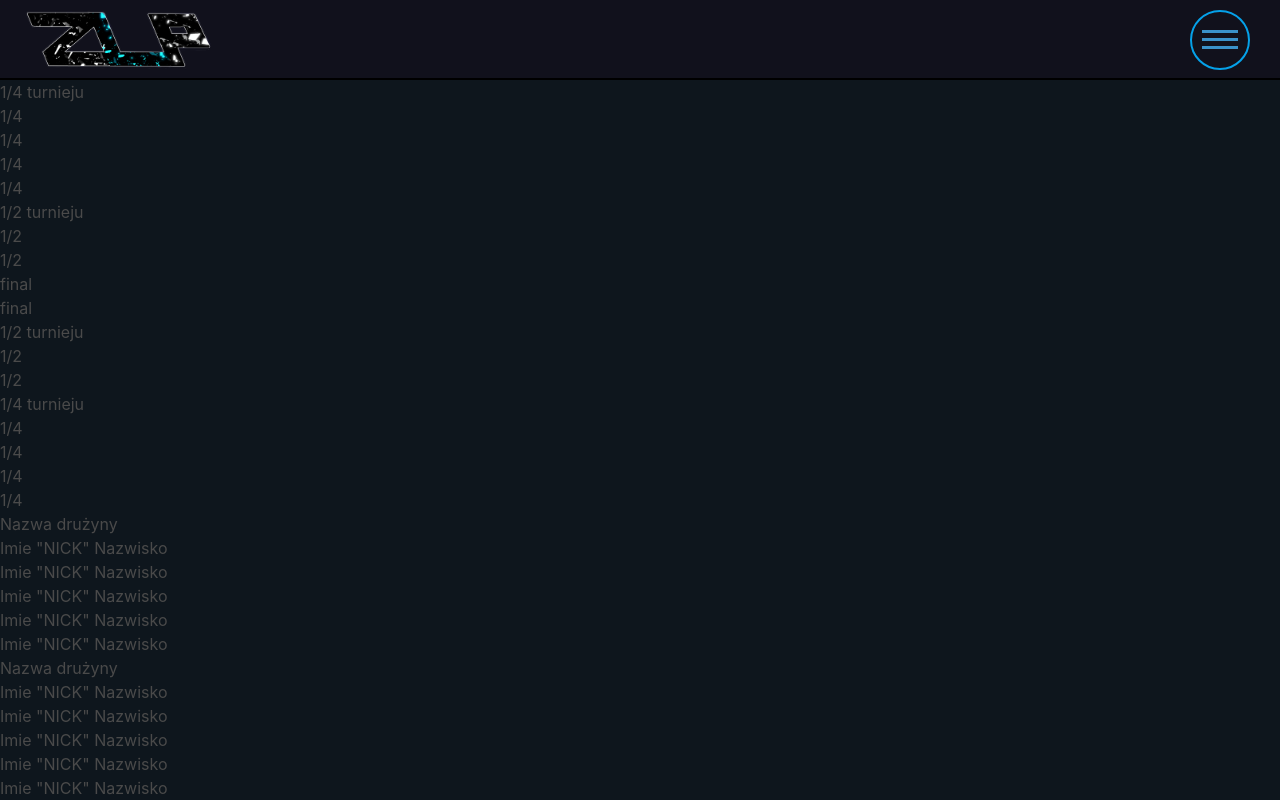
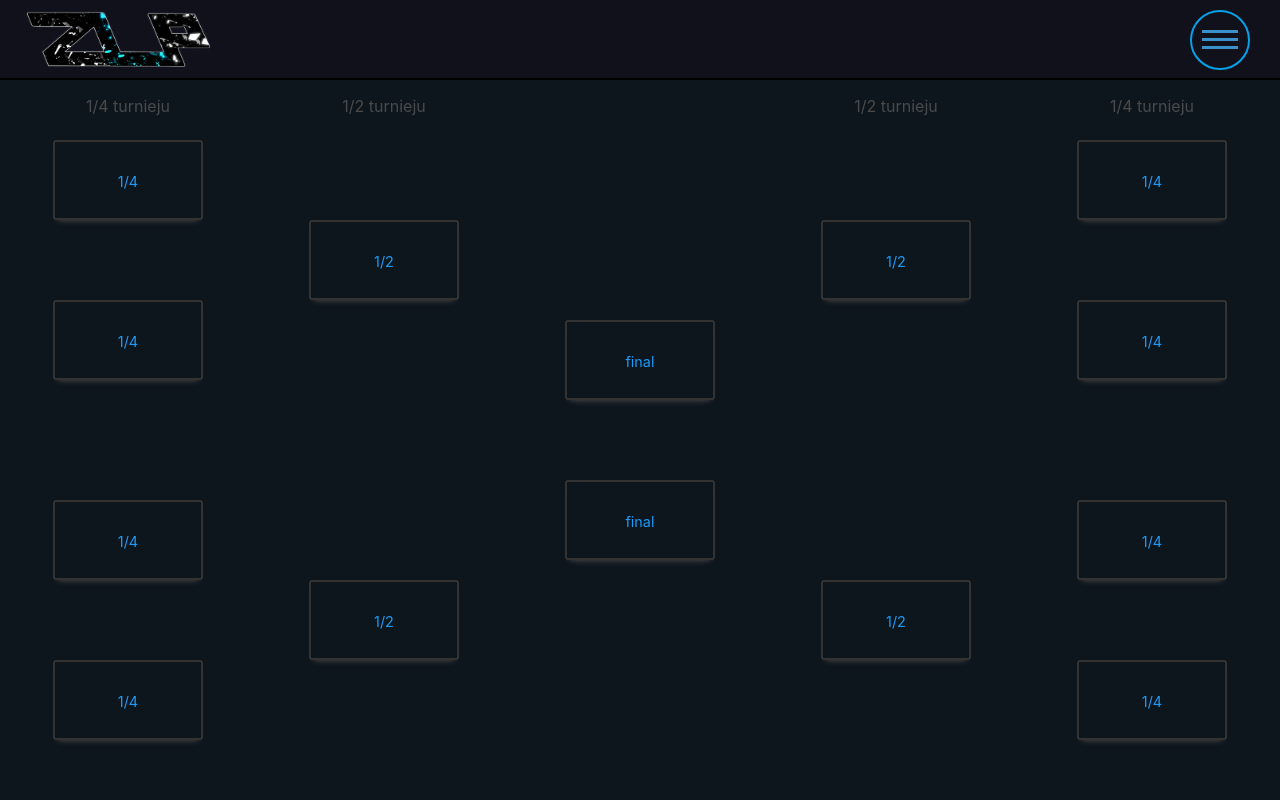
Before and after one commit to PatrickInFrontEnd/ZLP, a React (Create React App) app: page /drabinka in a window 1280 px wide. Shown: the top 800 px of the page. Built offline with nearby package versions, Linux system fonts and the light colour scheme.

Commit message:
Update LadderPage.jsx

```diff
--- a/src/pages/LadderPage.jsx
+++ b/src/pages/LadderPage.jsx
@@ -1,17 +1,188 @@
 import React, { Component } from "react";
 import styled from "styled-components";
+import { Colors } from "../Components/Colors";
 
 const Container = styled.div``;
-const Ledder = styled.div``;
-const Collection = styled.div``;
-const PlaceOfTeam = styled.div``;
-const QuarterfinalColumns = styled.div``;
-const SemiFinalsColumns = styled.div``;
-const Teams = styled.div``;
-const TeamSquads = styled.div``;
-const H3 = styled.h3``;
-const H1 = styled.h1``;
-const P = styled.p``;
+const Ledder = styled.section`
+    display: flex;
+    flex-grow: 1;
+
+    @media (max-width: 600px) {
+        flex-direction: row;
+        flex-wrap: wrap;
+        width: 95%;
+    }
+
+    @media (max-width: 400px) {
+        flex-direction: column;
+        width: 100%;
+    }
+`;
+const Collection = styled.div`
+    position: relative;
+    display: flex;
+    flex-direction: column;
+    justify-content: center;
+    align-items: center;
+    flex-grow: 1;
+
+    @media (max-width: 600px) {
+        flex-direction: row;
+        flex-wrap: wrap;
+    }
+
+`;
+const PlaceOfTeam = styled.div`
+    width: 150px;
+    height: 80px;
+    margin: 40px 10px;
+    border-radius: 3px;
+    border: 2px solid #333;
+    box-shadow: 0px 5px 6px -5px #555;
+    transition: .3s;
+
+    @media (max-width: 1024px) {
+        width: 130px;
+        height: 70px;
+    }
+
+    @media (max-width: 768px) {
+        width: 100px;
+        height: 60px;
+    }
+
+    @media (max-width: 600px) {
+        width: 120px;
+        height: 60px;
+        margin: 20px 30px;
+    }
+
+    @media (max-width: 400px) {
+        width: 100px;
+    }
+
+    @media (max-width: 360px) {
+        width: 80px;
+        height: 40px;
+    }
+`;
+const QuarterfinalColumns = styled.div`
+    display: flex;
+    flex-direction: column;
+    justify-content: center;
+    align-items: center;
+    flex-grow: 1;
+    margin: 20px 0;
+
+    @media (max-width: 768px) {
+        flex-direction: row;
+        flex-wrap: wrap;
+        margin: 10px 0;
+    }
+
+    @media (max-width: 400px) {
+        margin: 10px 20px;
+    }
+`;
+const SemiFinalsColumns = styled.div`
+    display: flex;
+    flex-direction: column;
+    justify-content: center;
+    align-items: center;
+    flex-grow: 1;
+    margin: 20px 0;
+
+    @media (max-width: 768px) {
+        flex-direction: row;
+        flex-wrap: wrap;
+        margin: 10px 0;
+    }
+`;
+
+const Final = styled.div`
+    display: flex;
+    flex-direction: row;
+    justify-content: center;
+    align-items: center;
+    flex-grow: 1;
+
+    @media (max-width: 768px) {
+        flex-direction: row;
+    }
+`;
+const Teams = styled.section`
+    display: flex;
+    justify-content: space-around;
+    flex-wrap: wrap;
+    margin: 50px auto 0;
+    max-width: 70%;
+
+    @media (max-width: 768px) {
+       max-width: 90%;
+    }
+`;
+const TeamSquads = styled.div`
+    border-radius: 3px;
+    margin: 10px 20px;
+    flex-grow: 1;
+    border: 2px solid #222;
+    box-shadow: 0px 5px 6px -5px #555;
+
+
+
+    @media (max-width: 768px) {
+        margin: 15px 30px;
+    }
+`;
+const H3 = styled.h3`
+    position: absolute;
+    text-align: center;
+    top: 2%;
+`;
+const H1 = styled.h1`
+    text-transform: uppercase;
+    color: #fff;
+    background-color: #222;
+    text-align: center;
+    padding: 10px;
+    border-bottom: 2px solid #333;
+    border-radius: 0 0 10px 10px;
+`;
+const PInLederSection = styled.p`
+    text-align: center;
+    line-height: 80px;
+    font-size: .9rem;
+    color:${Colors.blue_text};;
+    cursor: default;
+
+    @media (max-width: 1024px) {
+        line-height: 70px;
+        font-size: .7rem;
+    }
+
+    @media (max-width: 768px) {
+        line-height: 60px;
+        font-size: .8rem;
+    }
+
+    @media (max-width: 360px){
+        line-height: 40px;
+    }
+`;
+const P = styled.p`
+    padding: 10px;
+    color:${Colors.blue_text};
+    font-size: 22px;
+
+    @media (max-width: 1024px) {
+        font-size: .7rem;
+    }
+
+    @media (max-width: 768px) {
+        font-size: .8rem;
+    }
+
+`;
 const I = styled.i``;
 const Icon = styled.div``;
 
@@ -25,18 +196,18 @@ class LedderPage extends Component {
                         <H3>1/4 turnieju</H3>
                         <QuarterfinalColumns>
                             <PlaceOfTeam>
-                                <P>1/4</P>
+                                <PInLederSection>1/4</PInLederSection>
                             </PlaceOfTeam>
                             <PlaceOfTeam>
-                                <P>1/4</P>
+                                <PInLederSection>1/4</PInLederSection>
                             </PlaceOfTeam>
                         </QuarterfinalColumns>
                         <QuarterfinalColumns>
                             <PlaceOfTeam>
-                                <P>1/4</P>
+                                <PInLederSection>1/4</PInLederSection>
                             </PlaceOfTeam>
                             <PlaceOfTeam>
-                                <P>1/4</P>
+                                <PInLederSection>1/4</PInLederSection>
                             </PlaceOfTeam>
                         </QuarterfinalColumns>
                     </Collection>
@@ -44,34 +215,38 @@ class LedderPage extends Component {
                         <H3>1/2 turnieju</H3>
                         <SemiFinalsColumns>
                             <PlaceOfTeam>
-                                <P>1/2</P>
+                                <PInLederSection>1/2</PInLederSection>
                             </PlaceOfTeam>
                         </SemiFinalsColumns>
                         <SemiFinalsColumns>
                             <PlaceOfTeam>
-                                <P>1/2</P>
+                                <PInLederSection>1/2</PInLederSection>
                             </PlaceOfTeam>
                         </SemiFinalsColumns>
                     </Collection>
                     <Collection>
                         <PlaceOfTeam>
-                            <P>final</P>
+                            <Final>
+                                <PInLederSection>final</PInLederSection>
+                            </Final>
                         </PlaceOfTeam>
                         <Icon><I></I></Icon>
                         <PlaceOfTeam>
-                            <P>final</P>
+                            <Final>
+                                <PInLederSection>final</PInLederSection>
+                            </Final>
                         </PlaceOfTeam>
                     </Collection>
                     <Collection>
                         <H3>1/2 turnieju</H3>
                         <SemiFinalsColumns>
                             <PlaceOfTeam>
-                                <P>1/2</P>
+                                <PInLederSection>1/2</PInLederSection>
                             </PlaceOfTeam>
                         </SemiFinalsColumns>
                         <SemiFinalsColumns>
                             <PlaceOfTeam>
-                                <P>1/2</P>
+                                <PInLederSection>1/2</PInLederSection>
                             </PlaceOfTeam>
                         </SemiFinalsColumns>
                     </Collection>
@@ -79,18 +254,18 @@ class LedderPage extends Component {
                         <H3>1/4 turnieju</H3>
                         <QuarterfinalColumns>
                             <PlaceOfTeam>
-                                <P>1/4</P>
+                                <PInLederSection>1/4</PInLederSection>
                             </PlaceOfTeam>
                             <PlaceOfTeam>
-                                <P>1/4</P>
+                                <PInLederSection>1/4</PInLederSection>
                             </PlaceOfTeam>
                         </QuarterfinalColumns>
                         <QuarterfinalColumns>
                             <PlaceOfTeam>
-                                <P>1/4</P>
+                                <PInLederSection>1/4</PInLederSection>
                             </PlaceOfTeam>
                             <PlaceOfTeam>
-                                <P>1/4</P>
+                                <PInLederSection>1/4</PInLederSection>
                             </PlaceOfTeam>
                         </QuarterfinalColumns>
                     </Collection>
```
